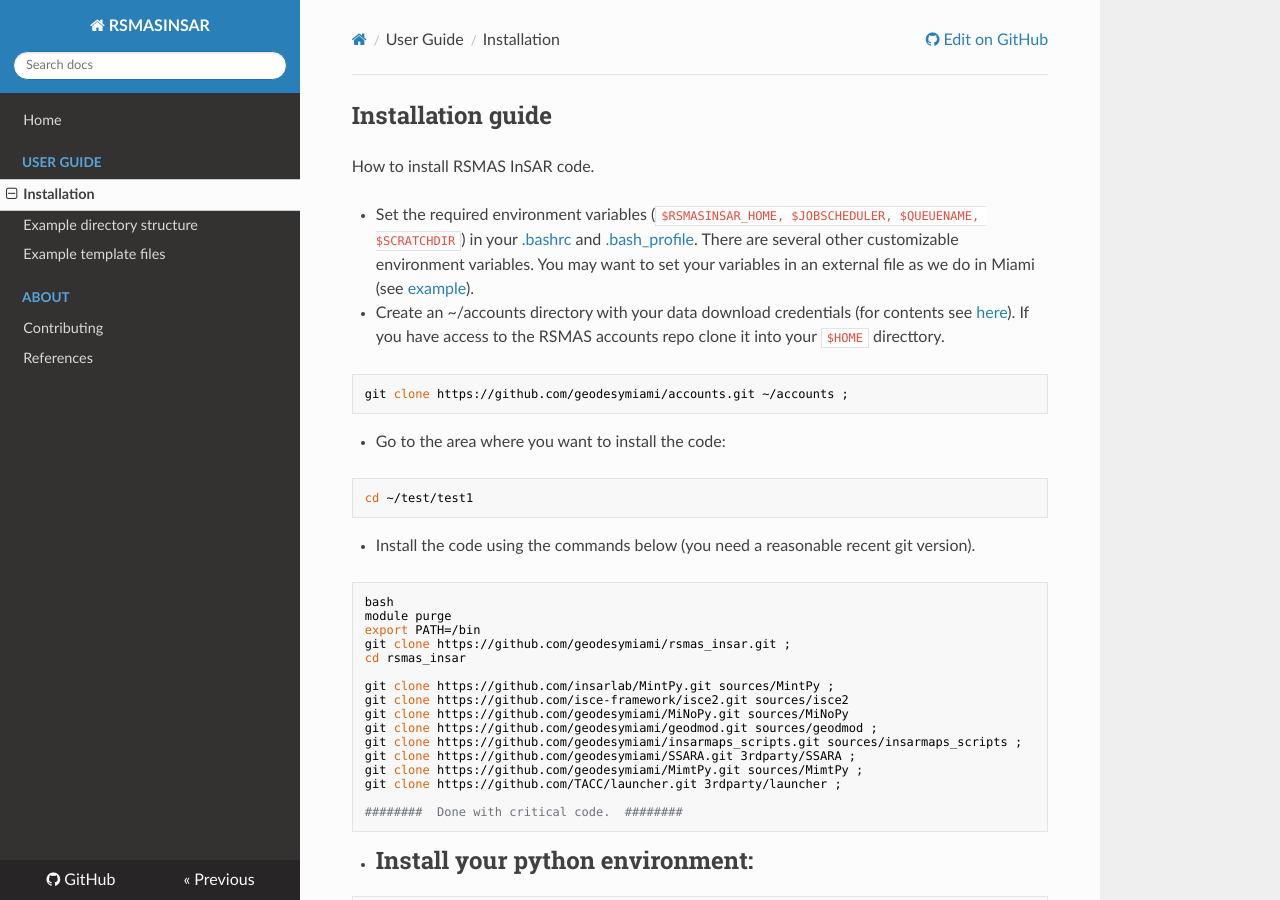
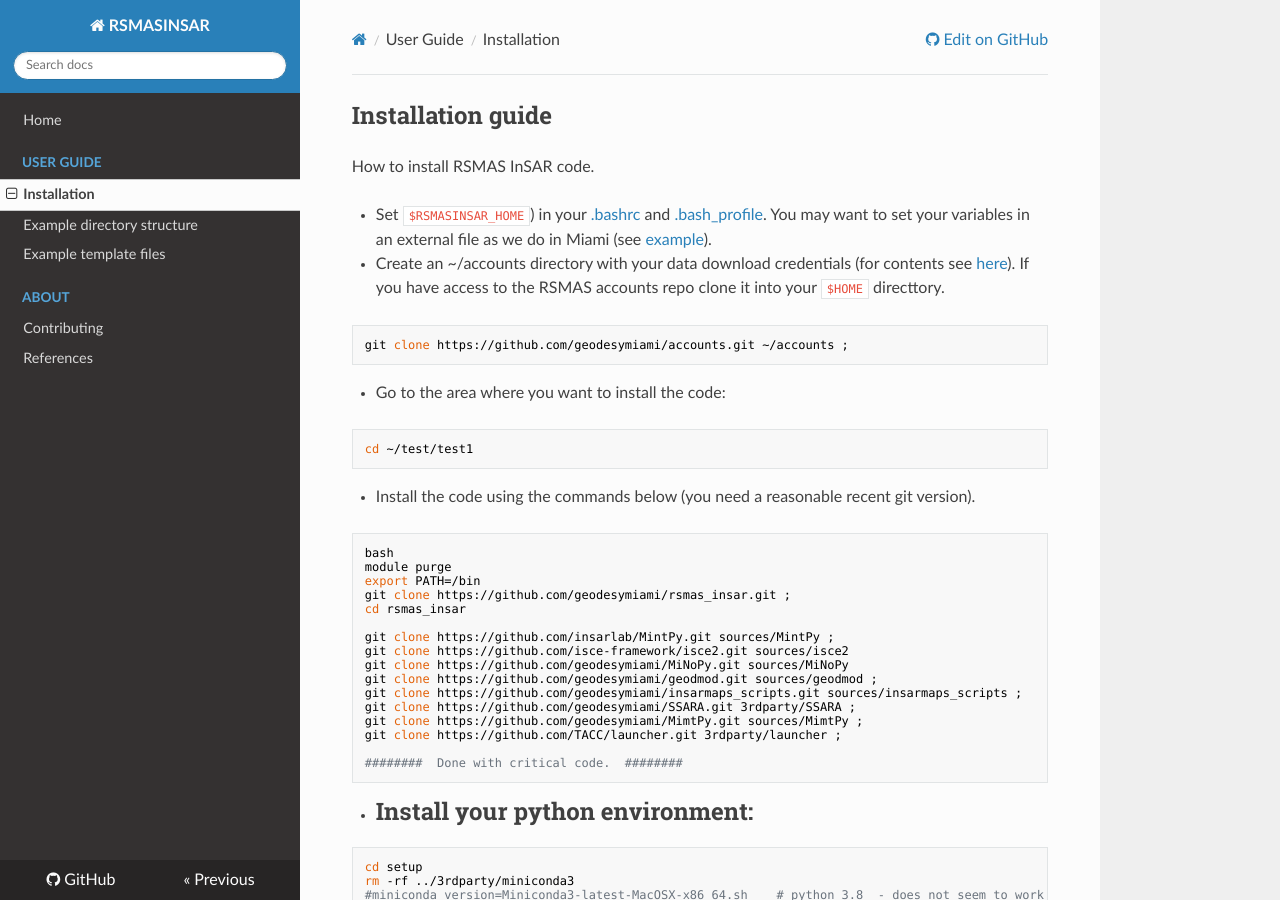
Before and after one commit to geodesymiami/rsmas_insar, an MkDocs documentation site: the page built from docs/installation.md, in a window 1280 px wide and 900 px high. Built offline with MkDocs 1.6.1, drawn with Linux system fonts in a browser that asks for light colours; nearby versions of some CDN libraries.

Commit message:
Update installation.md

```diff
--- a/docs/installation.md
+++ b/docs/installation.md
@@ -1,8 +1,8 @@
 # Installation guide
 How to install RSMAS InSAR code.
 
-* Set the required environment variables (`$RSMASINSAR_HOME, $JOBSCHEDULER, $QUEUENAME, $SCRATCHDIR`) in your [.bashrc](https://github.com/falkamelung/rsmas_insar/blob/master/docs/bashrc_contents.md)
-and [.bash_profile](./bash_profile.md). There are several other customizable environment variables.  You may want to set your variables in an external file as we do in Miami (see [example](https://gist.github.com/falkamelung/f1281c38e301a3296ab0483f946cac4b)).
+* Set `$RSMASINSAR_HOME`) in your [.bashrc](https://github.com/falkamelung/rsmas_insar/blob/master/docs/bashrc_contents.md)
+and [.bash_profile](./bash_profile.md).  You may want to set your variables in an external file as we do in Miami (see [example](https://gist.github.com/falkamelung/f1281c38e301a3296ab0483f946cac4b)).
 
 * Create an ~/accounts directory with your data download credentials (for contents see [here](./accounts_info.md)). If you have access to the RSMAS accounts repo clone it into your `$HOME` directtory.
 
```
